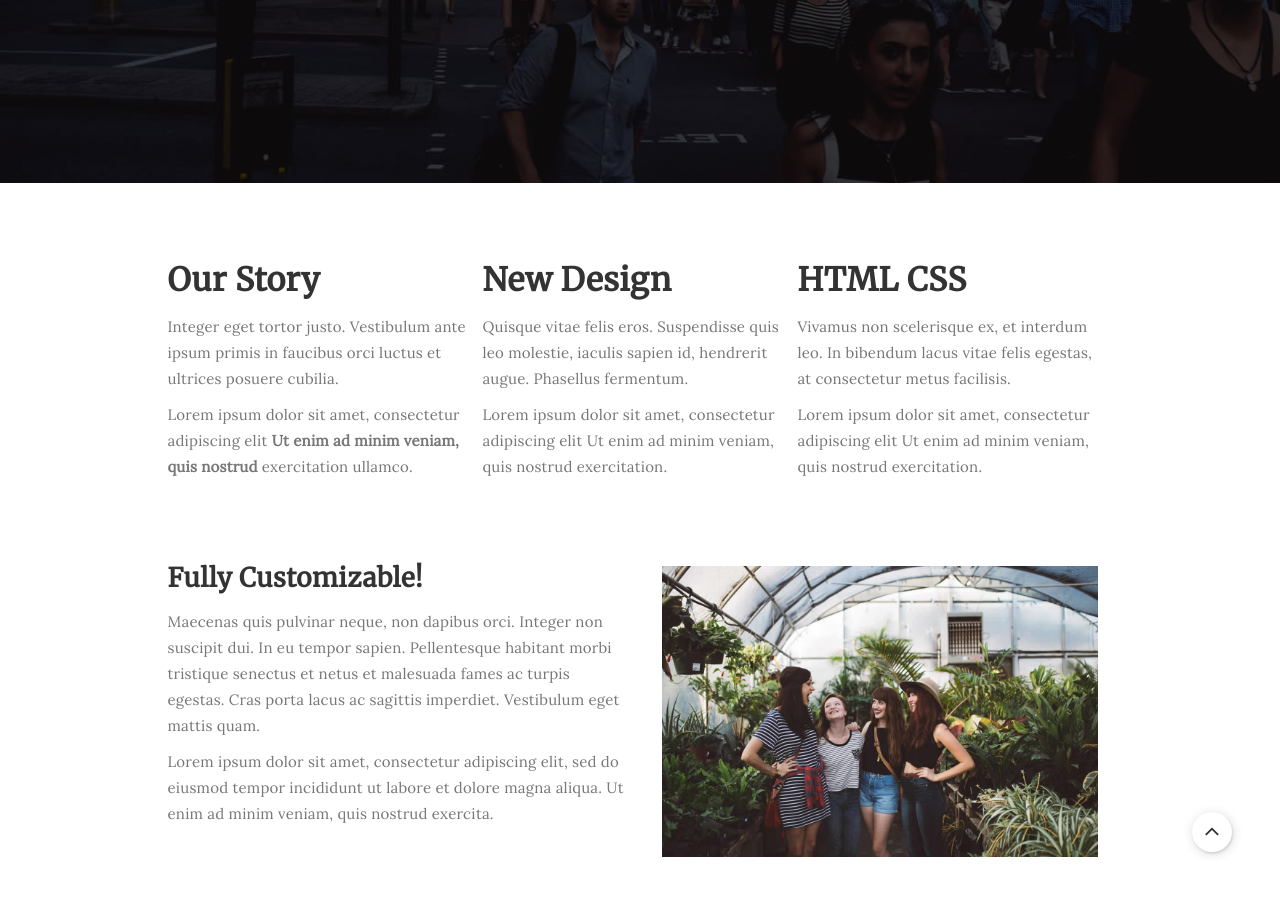
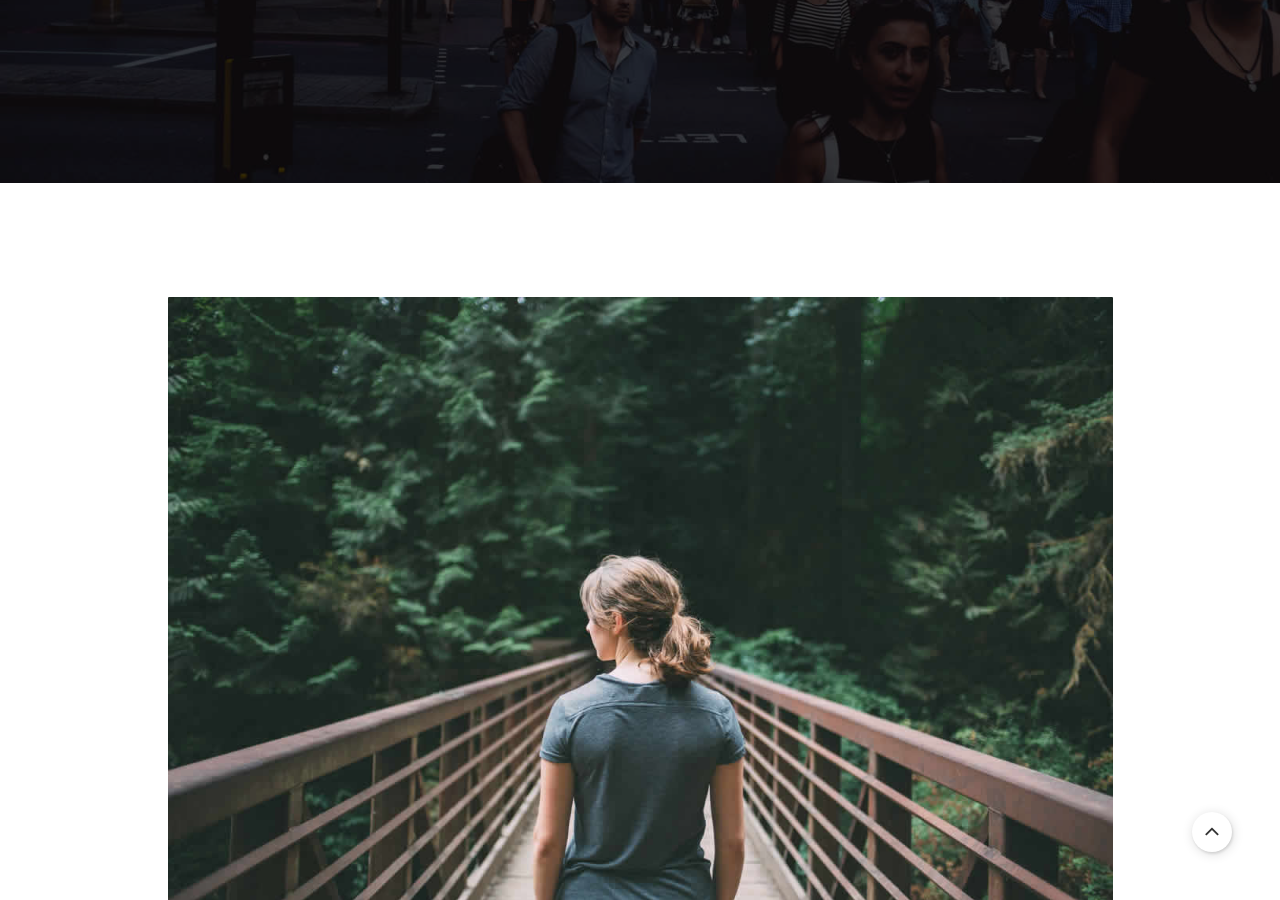
Before and after one commit to rpraka/JihyeonJe.com, a Jekyll site: the page about.html, which Jekyll copies as it is, in a window 1280 px wide and 900 px high, scrolled down 489 px. Built offline with Jekyll 4.4.1, drawn with Linux system fonts in a browser that asks for light colours; some of the changed text lies outside the part shown.

Commit message:
Update about.html

```diff
--- a/about.html
+++ b/about.html
@@ -46,13 +46,13 @@
                     <span class="icon icon-bar"></span>
                     <span class="icon icon-bar"></span>
                </button>
-               <a href="index.html" class="navbar-brand">Neuron</a>
+               <a href="index.html" class="navbar-brand">Jihyeon Je</a>
           </div>
           <div class="collapse navbar-collapse">
                <ul class="nav navbar-nav navbar-right">
                     <li><a href="index.html">Home</a></li>
-                    <li class="active"><a href="about.html">About</a></li>
-                    <li><a href="gallery.html">Gallery</a></li>
+                    <li class="active"><a href="about.html">Research</a></li>
+                    <li><a href="gallery.html">Resume</a></li>
                     <li><a href="contact.html">Contact</a></li>
                </ul>
           </div>
@@ -82,57 +82,107 @@
           <div class="row">
 
                <div class="col-md-offset-1 col-md-10 col-sm-12">
-                    <div class="col-md-4 col-sm-4">
-                         <h2>Our Story</h2>
-                         <p>Integer eget tortor justo. Vestibulum ante ipsum primis in faucibus orci luctus et ultrices posuere cubilia.</p>
-                         <p>Lorem ipsum dolor sit amet, consectetur adipiscing elit <strong>Ut enim ad minim veniam, quis nostrud</strong> exercitation ullamco.</p>
+                    <div class="blog-post-thumb">
+                         <div class="blog-post-image">
+                              <a href="single-post.html">
+                                   <img src="images/blog-image1.jpg" class="img-responsive" alt="Blog Image">
+                              </a>
+                         </div>
+                         <div class="blog-post-title">
+                              <h3><a href="single-post.html">We Help You Create Perfect Modern Design</a></h3>
+                         </div>
+                         <div class="blog-post-format">
+                              <span><a href="#"><img src="images/author-image1.jpg" class="img-responsive img-circle"> Jen Lopez</a></span>
+                              <span><i class="fa fa-date"></i> July 22, 2017</span>
+                              <span><a href="#"><i class="fa fa-comment-o"></i> 35 Comments</a></span>
+                         </div>
+                         <div class="blog-post-des">
+                              <p>Lorem ipsum dolor sit amet, consectetur adipiscing elit, sed do eiusmod tempor incididunt ut labore et dolore magna aliqua. Ut enim ad minim veniam, quis nostrud exercitation ullamco laboris nisi ut aliquip ex ea commodo consequat. Duis aute irure dolor in reprehenderit in voluptate velit esse cillum dolore eu fugiat nulla pariatur.</p>
+                              <a href="single-post.html" class="btn btn-default">Continue Reading</a>
+                         </div>
                     </div>
 
-                    <div class="col-md-4 col-sm-4">
-                         <h2>New Design</h2>
-                         <p>Quisque vitae felis eros. Suspendisse quis leo molestie, iaculis sapien id, hendrerit augue. Phasellus fermentum.</p>
-                         <p>Lorem ipsum dolor sit amet, consectetur adipiscing elit Ut enim ad minim veniam, quis nostrud exercitation.</p>
+                    <div class="blog-post-thumb">
+                         <div class="blog-post-image">
+                              <a href="single-post.html">
+                                   <img src="images/blog-image2.jpg" class="img-responsive" alt="Blog Image">
+                              </a>
+                         </div>
+                         <div class="blog-post-title">
+                              <h3><a href="single-post.html">In pretium tellus et ante accumsan</a></h3>
+                         </div>
+                         <div class="blog-post-format">
+                              <span><a href="#"><img src="images/author-image2.jpg" class="img-responsive img-circle"> Leo Dennis</a></span>
+                              <span><i class="fa fa-date"></i> June 10, 2017</span>
+                              <span><a href="#"><i class="fa fa-comment-o"></i> 48 Comments</a></span>
+                         </div>
+                         <div class="blog-post-des">
+                              <p>Lorem ipsum dolor sit amet, consectetur adipiscing elit, sed do eiusmod tempor incididunt ut labore et dolore magna aliqua. Ut enim ad minim veniam, quis nostrud exercitation ullamco laboris nisi ut aliquip ex ea commodo consequat. Duis aute irure dolor in reprehenderit in voluptate velit esse cillum dolore eu fugiat nulla pariatur.</p>
+                              <a href="single-post.html" class="btn btn-default">Continue Reading</a>
+                         </div>
                     </div>
 
-                    <div class="col-md-4 col-sm-4">
-                         <h2>HTML CSS</h2>
-                         <p>Vivamus non scelerisque ex, et interdum leo. In bibendum lacus vitae felis egestas, at consectetur metus facilisis.</p>
-                         <p>Lorem ipsum dolor sit amet, consectetur adipiscing elit Ut enim ad minim veniam, quis nostrud exercitation.</p>
+                    <div class="blog-post-thumb">
+                         <div class="blog-post-video">
+                              <div class="embed-responsive embed-responsive-16by9">
+                                   <iframe class="embed-responsive-item" src="https://www.youtube.com/embed/Pgmx7z49OEk" allowfullscreen></iframe>
+                              </div>
+                         </div>
+                         <div class="blog-post-title">
+                              <h3><a href="single-post.html">Nam interdum maximus dolor faucibus</a></h3>
+                         </div>
+                         <div class="blog-post-format">
+                              <span><a href="#"><img src="images/author-image1.jpg" class="img-responsive img-circle"> Jen Lopez</a></span>
+                              <span><i class="fa fa-date"></i> May 30, 2017</span>
+                              <span><a href="#"><i class="fa fa-comment-o"></i> 63 Comments</a></span>
+                         </div>
+                         <div class="blog-post-des">
+                              <p>Lorem ipsum dolor sit amet, consectetur adipiscing elit, sed do eiusmod tempor incididunt ut labore et dolore magna aliqua. Ut enim ad minim veniam, quis nostrud exercitation ullamco laboris nisi ut aliquip ex ea commodo consequat. Duis aute irure dolor in reprehenderit in voluptate velit esse cillum dolore eu fugiat nulla pariatur.</p>
+                              <a href="single-post.html" class="btn btn-default">Continue Reading</a>
+                         </div>
                     </div>
 
-                    <div class="col-md-6 col-sm-6">
-                         <h3>Fully Customizable!</h3>
-                         <p>Maecenas quis pulvinar neque, non dapibus orci. Integer non suscipit dui. In eu tempor sapien. Pellentesque habitant morbi tristique senectus et netus et malesuada fames ac turpis egestas. Cras porta lacus ac sagittis imperdiet. Vestibulum eget mattis quam.</p>
-                         <p>Lorem ipsum dolor sit amet, consectetur adipiscing elit, sed do eiusmod tempor incididunt ut labore et dolore magna aliqua. Ut enim ad minim veniam, quis nostrud exercita.</p>
+                    <div class="blog-post-thumb">
+                         <div class="blog-post-image">
+                              <a href="single-post.html">
+                                   <img src="images/blog-image3.jpg" class="img-responsive" alt="Blog Image">
+                              </a>
+                         </div>
+                         <div class="blog-post-title">
+                              <h3><a href="single-post.html">The ingredients that make a great burger</a></h3>
+                         </div>
+                         <div class="blog-post-format">
+                              <span><a href="#"><img src="images/author-image2.jpg" class="img-responsive img-circle"> Leo Dennis</a></span>
+                              <span><i class="fa fa-date"></i> April 18, 2017</span>
+                              <span><a href="#"><i class="fa fa-comment-o"></i> 124 Comments</a></span>
+                         </div>
+                         <div class="blog-post-des">
+                              <p>Lorem ipsum dolor sit amet, consectetur adipiscing elit, sed do eiusmod tempor incididunt ut labore et dolore magna aliqua. Ut enim ad minim veniam, quis nostrud exercitation ullamco laboris nisi ut aliquip ex ea commodo consequat. Duis aute irure dolor in reprehenderit in voluptate velit esse cillum dolore eu fugiat nulla pariatur.</p>
+                              <a href="single-post.html" class="btn btn-default">Continue Reading</a>
+                         </div>
                     </div>
 
-                    <div class="col-md-6 col-sm-6">
-                         <img src="images/about-image.jpg" class="img-responsive" alt="About Image">
+                    <div class="blog-post-thumb">
+                         <div class="blog-post-image">
+                              <a href="single-post.html">
+                                   <img src="images/blog-image4.jpg" class="img-responsive" alt="Blog Image">
+                              </a>
+                         </div>
+                         <div class="blog-post-title">
+                              <h3><a href="single-post.html">Vestibulum vel mauris nec ex tempus</a></h3>
+                         </div>
+                         <div class="blog-post-format">
+                              <span><a href="#"><img src="images/author-image1.jpg" class="img-responsive img-circle"> Jen Lopez</a></span>
+                              <span><i class="fa fa-date"></i> March 12, 2017</span>
+                              <span><a href="#"><i class="fa fa-comment-o"></i> 256 Comments</a></span>
+                         </div>
+                         <div class="blog-post-des">
+                              <p>Lorem ipsum dolor sit amet, consectetur adipiscing elit, sed do eiusmod tempor incididunt ut labore et dolore magna aliqua. Ut enim ad minim veniam, quis nostrud exercitation ullamco laboris nisi ut aliquip ex ea commodo consequat. Duis aute irure dolor in reprehenderit in voluptate velit esse cillum dolore eu fugiat nulla pariatur.</p>
+                              <a href="single-post.html" class="btn btn-default">Continue Reading</a>
+                         </div>
                     </div>
+               </div>
 
-                    <div class="clearfix"></div>
-
-                    <div class="col-md-4 col-sm-4">
-                         <img src="images/about-image1.jpg" class="img-responsive" alt="Blog Image">
-                         <h3>Section One</h3>
-                         <p>Pellentesque lobortis velit mi, sed volutpat enim facilisis at. Maecenas quis pulvinar neque, non dapibus orci.</p>
-                    </div>
-
-                    <div class="col-md-4 col-sm-4">
-                         <img src="images/about-image2.jpg" class="img-responsive" alt="Blog Image">
-                         <h3>Section Two</h3>
-                         <p>Pellentesque lobortis velit mi, sed volutpat enim facilisis at. Maecenas quis pulvinar neque, non dapibus orci.</p>
-                    </div>
-
-                    <div class="col-md-4 col-sm-4">
-                         <img src="images/about-image3.jpg" class="img-responsive" alt="Blog Image">
-                         <h3>Section Three</h3>
-                         <p>Pellentesque lobortis velit mi, sed volutpat enim facilisis at. Maecenas quis pulvinar neque, non dapibus orci.</p>
-                    </div>
-
-                    <h3>One Column</h3>
-                    <p>Fusce finibus ac orci ut feugiat. Duis accumsan dui non augue ullamcorper, at porta elit lacinia. Orci varius natoque penatibus et magnis dis parturient montes, nascetur ridiculus mus. Cras at est non quam mattis hendrerit. Fusce purus massa, pretium malesuada eros nec, feugiat iaculis sem.</p>
-               </div>
 
           </div>
      </div>
```
Also changed, not shown: other parts of about.html (+1 -1 lines).
